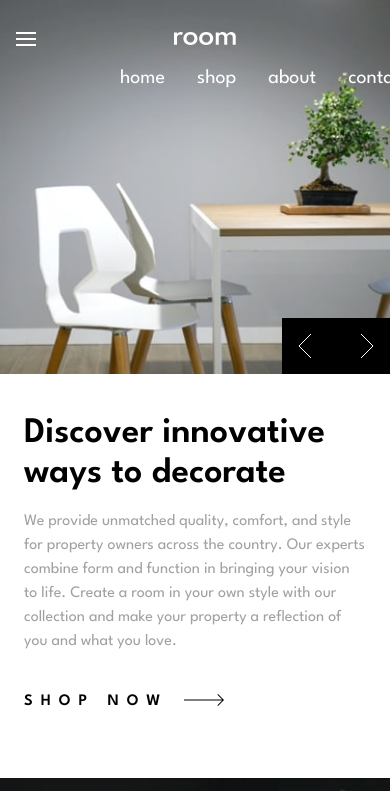
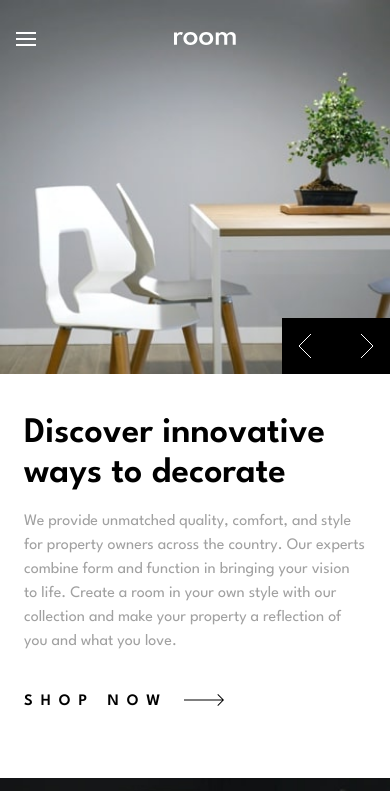
Before and after one commit to aosull97/room-homepage, a React (Vite) app: page / in a window 390 px wide. Shown: the top 791 px of the page. Built offline with nearby package versions, Linux system fonts and the light colour scheme.

Commit message:
Desktop nav hidden on mobile screen

```diff
--- a/src/components/Slider.jsx
+++ b/src/components/Slider.jsx
@@ -39,7 +39,7 @@ const Slider = ({ navOpened, toggleNav }) => {
         <div className="absolute z-2 top-0 left-0 right-0 lg:hidden">
           <MobileNav navOpened={navOpened} toggleNav={toggleNav} />
         </div>
-        <div className="absolute z-2 top-0 left-0 right-0">
+        <div className="absolute z-2 top-0 left-0 right-0 hidden lg:block">
           <DesktopNav />
         </div>
         <div className={style}>
@@ -53,7 +53,7 @@ const Slider = ({ navOpened, toggleNav }) => {
         <div className="absolute z-2 top-0 left-0 right-0 lg:hidden">
           <MobileNav navOpened={navOpened} toggleNav={toggleNav} />
         </div>
-        <div className="absolute z-2 top-0 left-0 right-0">
+        <div className="absolute z-2 top-0 left-0 right-0 hidden lg:block">
           <DesktopNav />
         </div>
         <div className={style}>
@@ -67,7 +67,7 @@ const Slider = ({ navOpened, toggleNav }) => {
         <div className="absolute z-2 top-0 left-0 right-0 lg:hidden">
           <MobileNav navOpened={navOpened} toggleNav={toggleNav} />
         </div>
-        <div className="absolute z-2 top-0 left-0 right-0">
+        <div className="absolute z-2 top-0 left-0 right-0 hidden lg:block">
           <DesktopNav />
         </div>
         <div className={style}>
```
